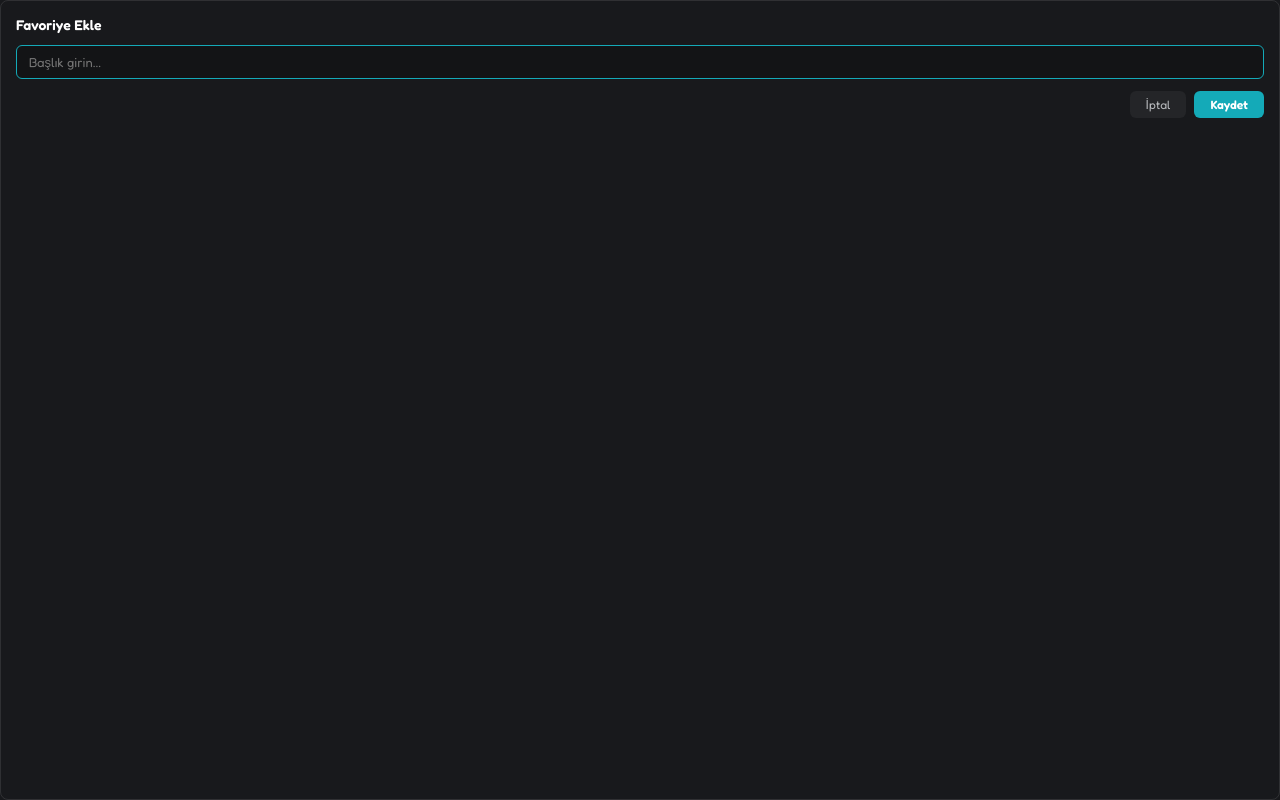
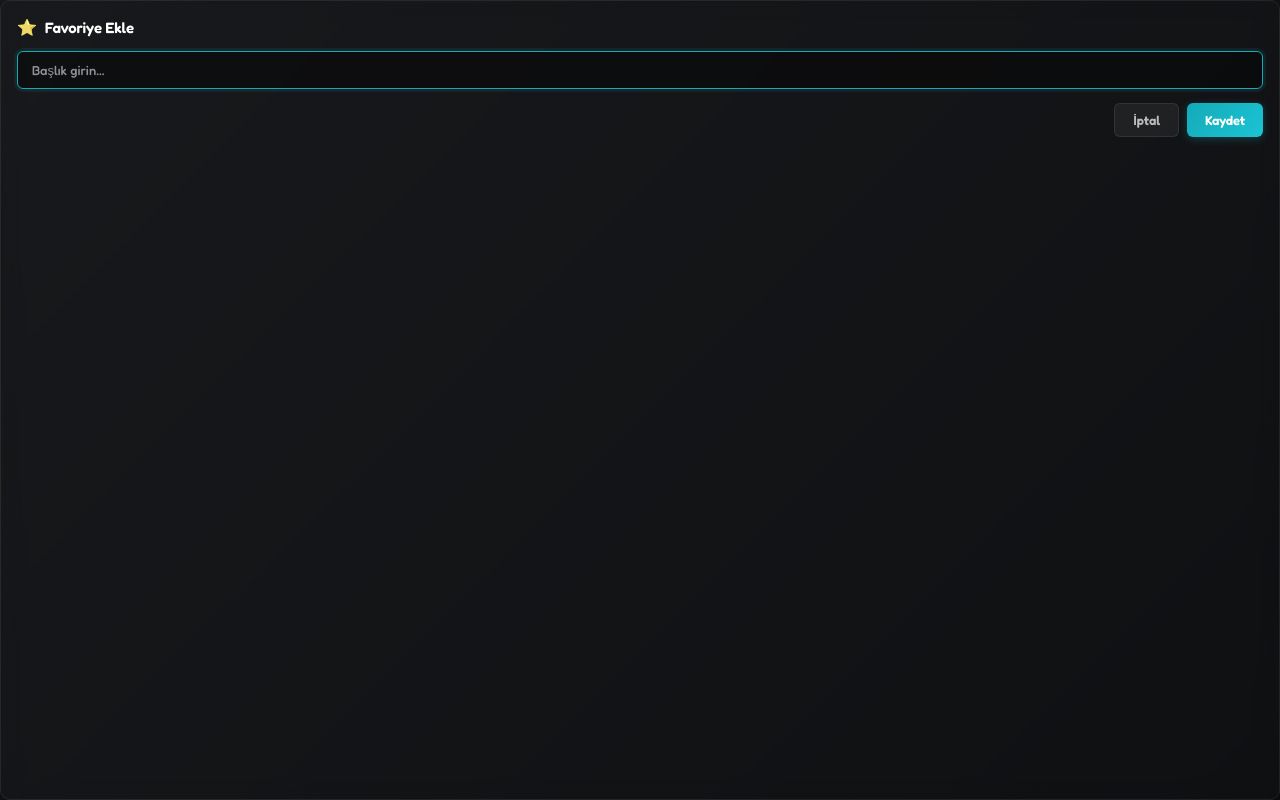
Before and after one commit to FURSOY/browser, an Electron app: page src/renderer/bookmarks/index.html in a window 1280 px wide. Drawn offline with Linux system fonts and the light colour scheme; no server answers.

Commit message:
tasarım öncesi

```diff
--- a/src/renderer/bookmarks/index.html
+++ b/src/renderer/bookmarks/index.html
@@ -10,50 +10,81 @@
     <style>
         :root {
             --bg-dark: #18191c;
+            --bg-darker: #0f1012;
             --accent: #14aab8;
             --accent-hover: #118e9a;
+            --accent-light: #1bc4d4;
             --text-primary: #ffffff;
             --text-secondary: #b9bbbe;
+            --text-tertiary: #8e9297;
+            --border-color: rgba(255, 255, 255, 0.08);
+            --border-color-hover: rgba(255, 255, 255, 0.15);
             --font-main: 'Fredoka', sans-serif;
-            --radius-m: 8px;
+            --radius-s: 6px;
+            --radius-m: 10px;
+            --shadow-popup: 0 8px 24px rgba(0, 0, 0, 0.4), 0 2px 8px rgba(0, 0, 0, 0.2);
+        }
+
+        * {
+            margin: 0;
+            padding: 0;
+            box-sizing: border-box;
         }
 
         body {
-            background-color: var(--bg-dark);
+            background: linear-gradient(135deg, var(--bg-dark) 0%, var(--bg-darker) 100%);
             color: var(--text-primary);
             font-family: var(--font-main);
-            margin: 0;
-            padding: 15px;
+            padding: 16px;
             overflow: hidden;
-            border: 1px solid rgba(255, 255, 255, 0.1);
+            border: 1px solid var(--border-color);
             border-radius: var(--radius-m);
-            box-sizing: border-box;
+            box-shadow: var(--shadow-popup);
+            backdrop-filter: blur(10px);
             display: flex;
             flex-direction: column;
-            gap: 12px;
+            gap: 14px;
             height: 100vh;
         }
 
         .title {
-            font-size: 14px;
+            font-size: 15px;
             font-weight: 600;
+            color: var(--text-primary);
+            letter-spacing: -0.2px;
+            display: flex;
+            align-items: center;
+            gap: 8px;
+        }
+
+        .title::before {
+            content: '⭐';
+            font-size: 16px;
+            filter: grayscale(0.3);
         }
 
         input {
             width: 100%;
-            padding: 8px 12px;
-            background: rgba(0, 0, 0, 0.2);
-            border: 1px solid rgba(255, 255, 255, 0.1);
-            border-radius: 6px;
-            color: white;
+            padding: 10px 14px;
+            background: rgba(0, 0, 0, 0.3);
+            border: 1.5px solid var(--border-color);
+            border-radius: var(--radius-s);
+            color: var(--text-primary);
             font-size: 13px;
+            font-weight: 500;
             outline: none;
-            box-sizing: border-box;
             font-family: var(--font-main);
+            transition: all 0.2s ease;
+        }
+
+        input::placeholder {
+            color: var(--text-tertiary);
         }
 
         input:focus {
             border-color: var(--accent);
+            background: rgba(0, 0, 0, 0.4);
+            box-shadow: 0 0 0 3px rgba(20, 170, 184, 0.1);
         }
 
         .buttons {
@@ -63,33 +94,72 @@
         }
 
         button {
-            padding: 6px 16px;
-            border-radius: 6px;
+            padding: 8px 18px;
+            border-radius: var(--radius-s);
             border: none;
             font-family: var(--font-main);
-            font-size: 12px;
+            font-size: 13px;
+            font-weight: 600;
             cursor: pointer;
-            transition: all 0.2s;
+            transition: all 0.2s ease;
+            letter-spacing: -0.1px;
         }
 
         #save-btn {
-            background: var(--accent);
+            background: linear-gradient(135deg, var(--accent) 0%, var(--accent-light) 100%);
             color: white;
-            font-weight: 600;
+            box-shadow: 0 2px 8px rgba(20, 170, 184, 0.3);
         }
 
         #save-btn:hover {
-            background: var(--accent-hover);
+            background: linear-gradient(135deg, var(--accent-hover) 0%, var(--accent) 100%);
+            box-shadow: 0 4px 12px rgba(20, 170, 184, 0.4);
+            transform: translateY(-1px);
+        }
+
+        #save-btn:active {
+            transform: translateY(0);
+        }
+
+        #remove-btn {
+            background: linear-gradient(135deg, #dc3545 0%, #c82333 100%);
+            color: white;
+            box-shadow: 0 2px 8px rgba(220, 53, 69, 0.3);
+        }
+
+        #remove-btn:hover {
+            background: linear-gradient(135deg, #c82333 0%, #bd2130 100%);
+            box-shadow: 0 4px 12px rgba(220, 53, 69, 0.4);
+            transform: translateY(-1px);
         }
 
         #cancel-btn {
-            background: rgba(255, 255, 255, 0.05);
+            background: rgba(255, 255, 255, 0.06);
             color: var(--text-secondary);
+            border: 1px solid var(--border-color);
         }
 
         #cancel-btn:hover {
             background: rgba(255, 255, 255, 0.1);
-            color: white;
+            color: var(--text-primary);
+            border-color: var(--border-color-hover);
+        }
+
+        /* Subtle animation on load */
+        @keyframes slideIn {
+            from {
+                opacity: 0;
+                transform: translateY(-10px);
+            }
+
+            to {
+                opacity: 1;
+                transform: translateY(0);
+            }
+        }
+
+        body {
+            animation: slideIn 0.2s ease;
         }
     </style>
 </head>
@@ -98,7 +168,7 @@
     <div class="title" id="popup-title">Favoriye Ekle</div>
     <input type="text" id="bookmark-name" placeholder="Başlık girin..." autofocus>
     <div class="buttons">
-        <button id="remove-btn" style="display: none; background: #dc3545; color: white;">Kaldır</button>
+        <button id="remove-btn" style="display: none;">Kaldır</button>
         <button id="cancel-btn">İptal</button>
         <button id="save-btn">Kaydet</button>
     </div>
```
Also changed, not shown: src/main/windows/MainWindow.js (+17 -9 lines), src/renderer/main/renderer.js (+27 -1 lines).
